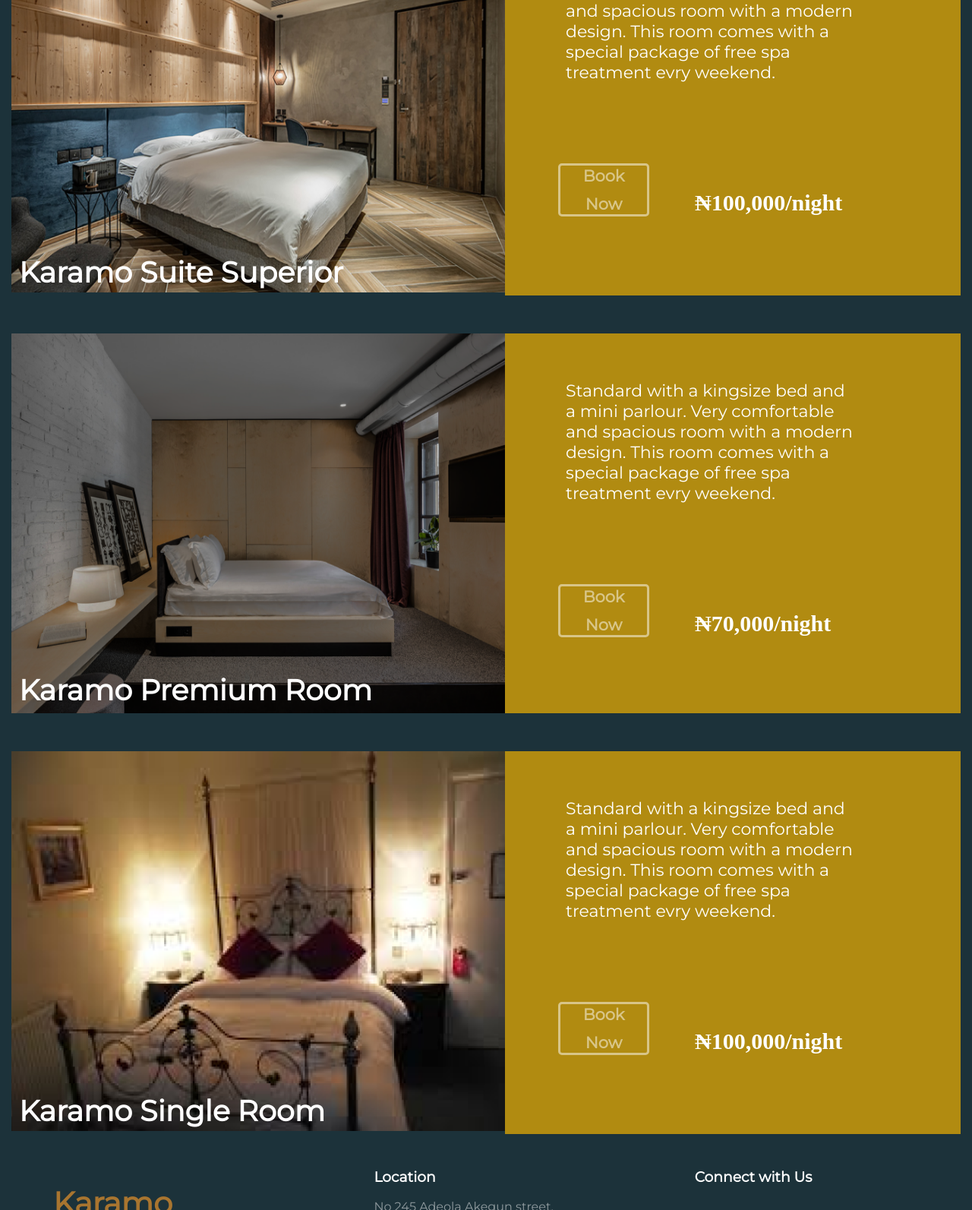
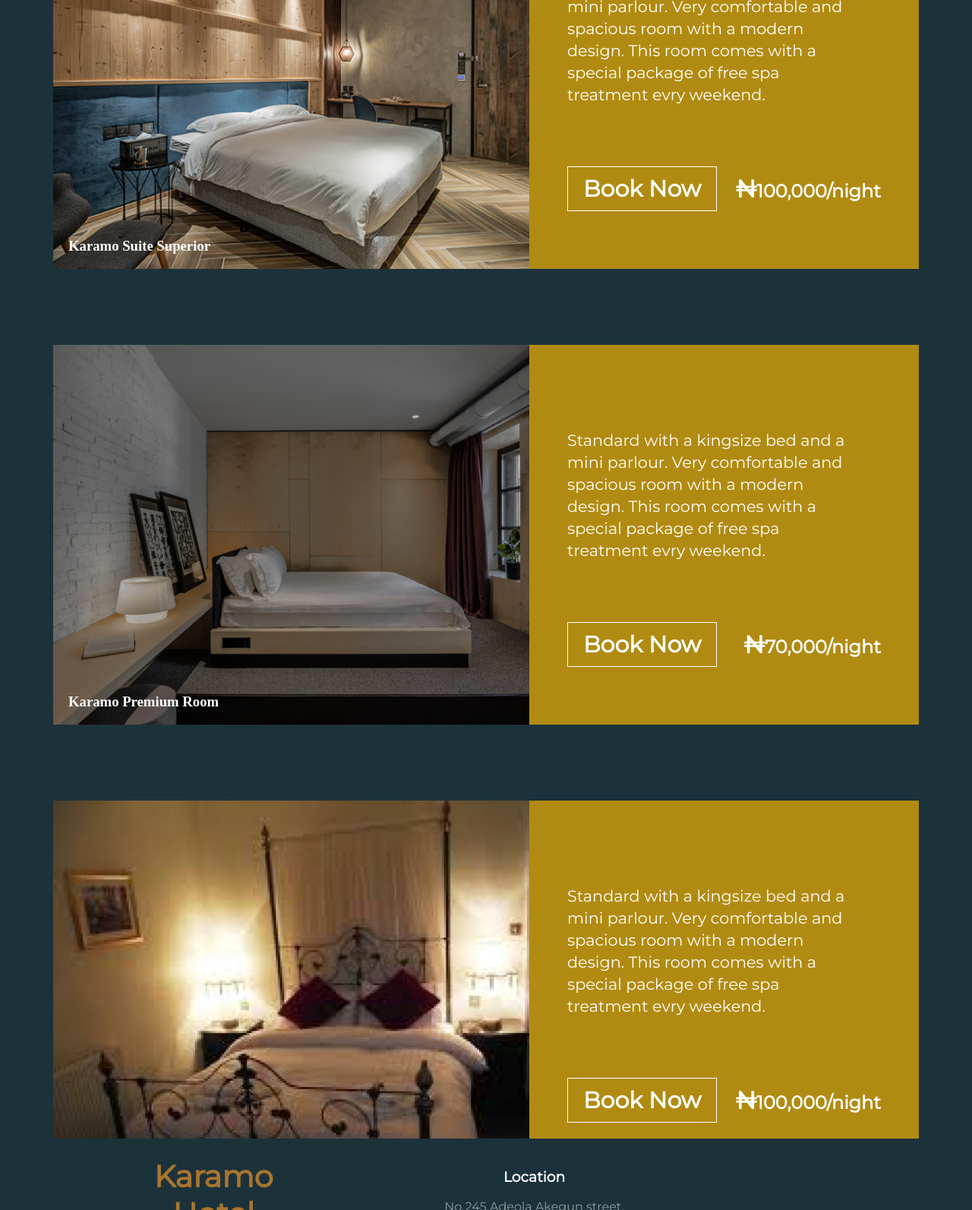
Before and after one commit to lukhee/hotel-karomo, a plain HTML site: page room/rooms.html in a window 1280 px wide. Shown: the part 751-2344 px from the top of the page at 76% size. Drawn offline with Linux system fonts and the light colour scheme; files that its build step writes are made by us from their sources; files whose address does not match are found by name; a web font is replaced by a local one.

Commit message:
Bugs: restructing and fixing some bugs

```diff
--- /dev/null
+++ b/room/rooms.css
@@ -0,0 +1,188 @@
+* {
+  padding: 0;
+  border: 0;
+  box-sizing: border-box;
+  text-decoration: none;
+  list-style: none;
+}
+
+/* body style */
+body {
+  font-family: montserrat;
+  padding: 0px;
+  margin: 0px;
+  background: #1c323a;
+}
+
+a {
+  text-decoration: none;
+  color: inherit;
+  padding: 10px 20px;
+  border: 1px solid white;
+  font-weight: 600;
+  font-size: 30px;
+  line-height: 37px;
+}
+
+a:hover {
+  background: #c3ac62b3;
+}
+
+#rooom-top-view {
+  background-image: url(images/Hotel-banner.png);
+  background-size: cover;
+  width: 100%;
+  height: 500px;
+  background-color: #c4c4c438;
+  display: flex;
+  align-items: center;
+  justify-content: space-around;
+  color: #b18b11;
+}
+
+#rooms-container {
+  padding: 105px 70px;
+}
+
+.room-view {
+  display: flex;
+  width: 100%;
+  margin-bottom: 100px;
+}
+
+.room-image {
+  background-size: cover;
+  width: 55%;
+  height: 500px;
+  display: flex;
+  align-items: flex-end;
+  color: white;
+  padding: 0 20px;
+  font-family: Abhaya Libre ExtraBold;
+}
+
+.room-one-image{
+  background-image: url(Images/dc412e96668419%201.png);
+}
+
+.room-two-image{
+  background-image: url(Images/premium.png);
+}
+
+.room-three-image{
+  background-image: url(Images/single.png);
+}
+
+.room-description {
+  width: 45%;
+  max-height: 500px;
+  background: #b18b11;
+  color: white;
+  padding: 90px 50px;
+}
+
+.room-description > p {
+  width: 90%;
+  line-height: 1.4;
+  margin-bottom: 25px;
+  font-size: 1.3rem;
+  margin-bottom: 70px;
+  font-family: Montserrat
+}
+
+.room-action {
+  display: flex;
+  margin-top: 80px;
+  justify-content: space-between;
+}
+
+.room-action span {
+  font-size: 2rem;
+}
+
+.room-action h2{
+    margin: auto 0;
+    font-size: 1.5rem;
+}
+
+@media only screen and (max-width: 1050px) {
+  .room-view {
+    display: block;
+  }
+  .room-image,
+  .room-description {
+    width: 100%;
+  }
+  .room-description > p {
+    width: 100%;
+    line-height: 1.5;
+  }
+}
+
+/* footer style here */
+.footer{
+  background: #1C323A;
+  height: 250px;
+  width: 100%;
+  padding-top: 20px;
+}
+.address {
+  color: #fff;
+  font-size: 12pt;
+  float: left;
+  order: 2;
+  width:30%;
+  text-align: center;
+}
+.location {
+  opacity: 0.5;
+}
+.footer-logo {
+  color: #b67b2fea;
+  font-size: 5vh;
+  float: left;
+  order: 1;
+  width:30%;
+  text-align: center;
+  margin-top: 5px;
+}
+.follow {
+  color: #fff;
+  float: left;
+  order: 3;
+  width: 30%;
+  text-align: center;
+}
+/* adjusting the screen for responsiveness for footer*/
+@media screen and (max-width: 900px){
+  .footer-logo{
+    width:100%;
+  }
+  .follow {
+    width:45%;
+  }
+  .address{
+    width: 45%;
+  }
+  .line-break{
+    display: none;
+  }
+  .footer{
+    height: 350px;
+  }
+}
+@media screen and (max-width: 700px){
+  .form-container{
+    width: 100%;
+    margin-left: 30px;
+  }
+  .details{
+    width: 100%;
+    margin-left: 10px;
+    text-align: center;
+  }
+  .contact-container{
+    flex-wrap: wrap;
+    height: 600px;
+  }
+}
--- a/room/rooms.html
+++ b/room/rooms.html
@@ -2,79 +2,60 @@
 <html>
 <head>
     <title>Rooms</title>
-    <link href="style.css" rel="stylesheet" type="text/css">
+    <!-- <link href="style.css" rel="stylesheet" type="text/css"> -->
     <link href="https://fonts-googleapis.com/css?family=Poppins&display=swap"rel="stylesheet"/>
     <link rel="stylesheet" href="css/style.css" />
+    <link rel="stylesheet" href="./rooms.css" />
     <link href="https://fonts-googleapis.com/css?family=Poppins&display=swap" rel="stylesheet"/>
     <link rel="stylesheet" href="https://stackpath.bootstrapcdn.com/font-awesome/4.7.0/css/font-awesome.min.css"/>
     <link href="https://fonts.googleapis.com/css2?family=Montserrat&display=swap" rel="stylesheet">
     <script src="https://kit.fontawesome.com/a076d05399.js"></script>
 </head>
+<body>
+  <!-- top view -->
+  <div id="rooom-top-view">
+    <h1>Room</h1>
+  </div>
 
-<body>
-  <!-- beginning of header -->
-  <nav class="nav-img">
-    <div class="navBg">
-      <input type="checkbox"  id="check">
-      <label for="check" class="checkbtn">
-        <i class="fas fa-bars"></i>
-      </label>
-      <label for="" class="logo"><p>Karamo Hotel</p></label>
-        <ul class="listCont">
-          <li><a href="../home/index.html">Home</a></li>
-          <li><a href="#" class="active">Rooms</a></li>
-          <li><a href="#">gallery</a></li>
-          <li><a  href="../facilities/index.html">Facilities</a></li>
-          <li><a href="../contactUs/index.html">contact</a></li>
-        </ul>
-      <p class="fac">ROOMS</p>
-    </div>
-  </nav>
-  <!-- ending of header -->
-
-  <!-- beginning of body -->
-  <div style="margin: auto;text-align: -webkit-center;">
-    <div class="container" active>
-      <div class="img1">
-        <h2 class="h2-1">Karamo Suite Superior</h2>
-        <img src="Images/dc412e96668419%201.png" class="img1" >
+  <!-- Rooms Price section  -->
+  <div id="rooms-container">
+    <div class="room-view">
+      <div class="room-image room-one-image">
+        <h3>Karamo Suite Superior</h3>
       </div>
-
-  		<div class="box">
-
-  			<p class="p-des">Standard with a kingsize bed and a mini parlour. Very comfortable and spacious room with a modern design. This room comes with a special package of free spa treatment evry weekend.</p>
-  			<a href="" class = "p-book">Book Now</a>
-  			<p class="p-money">₦100,000/night</p>
-  			<p></p>
-  		</div>
+      <div class="room-description">
+        <p>Standard with a kingsize bed and a mini parlour. Very comfortable and spacious room with a modern design. This room comes with a special package of free spa treatment evry weekend.</p>
+        <div class="room-action">
+          <a href="#"> Book Now </a>
+          <h2> <span>₦</span>100,000/night </h2>
+        </div>
+      </div>
     </div>
 
-    <div class="container2">
-      <div class="img2">
-        <h2 class="h2-2">Karamo Premium Room</h2>
-        <img src="Images/premium.png"c >
+    <div class="room-view">
+      <div class="room-image room-two-image">
+        <h3>Karamo Premium Room</h3>
       </div>
-
-    	<div class="box2">
-        <p class="p-des2">Standard with a kingsize bed and a mini parlour. Very comfortable and spacious room with a modern design. This room comes with a special package of free spa treatment evry weekend.</p>
-        <a href="" id="booking" class="p-book2">Book Now</a>
-        <p class="p-money2">₦70,000/night</p>
-        <p></p>
-    	</div>
+      <div class="room-description">
+        <p>Standard with a kingsize bed and a mini parlour. Very comfortable and spacious room with a modern design. This room comes with a special package of free spa treatment evry weekend.</p>
+        <div class="room-action">
+          <a href="#"> Book Now </a>
+          <h2> <span>₦</span>70,000/night </h2>
+        </div>
+      </div>
     </div>
 
-    <div class="container3">
-      <div class="img">
-        <h2 class="h2-3">Karamo Single Room</h2>
-        <img src="Images/single.png"c >
+    <div class="room-view">
+      <div class="room-image room-three-image">
+        <h3>Karamo Single Room</h3>>
       </div>
-
-  	<div class="box3">
-      <p class="p-des3">Standard with a kingsize bed and a mini parlour. Very comfortable and spacious room with a modern design. This room comes with a special package of free spa treatment evry weekend.</p>
-  		<a href="" id="booking" class="p-book3">Book Now</a>
-  		<p class="p-money3">₦100,000/night</p>
-  		<p></p>
-  	</div>
+      <div class="room-description">
+        <p>Standard with a kingsize bed and a mini parlour. Very comfortable and spacious room with a modern design. This room comes with a special package of free spa treatment evry weekend.</p>
+        <div class="room-action">
+          <a href="#"> Book Now </a>
+          <h2> <span>₦</span>100,000/night </h2>
+        </div>
+      </div>
     </div>
   </div>
 
@@ -92,7 +73,6 @@
           Lagos,<br />
           Nigeria.
         </p>
-
         <Telephone>+234809489736</Telephone><br />
         <email>karamohetel@gmail.com</email>
       </div>
@@ -116,7 +96,6 @@
 
     console.log(pbook);
 
-
     pbook.addEventListener('click', function(e){
         e.preventDefault();
 
@@ -126,7 +105,6 @@
 
     console.log(pbook2);
 
-
     pbook2.addEventListener('click', function(e){
         e.preventDefault();
     });
@@ -135,11 +113,9 @@
 
     console.log(pbook3);
 
-
     pbook3.addEventListener('click', function(e){
         e.preventDefault();
-       });
-
+      });
 
     </script>
 
```
